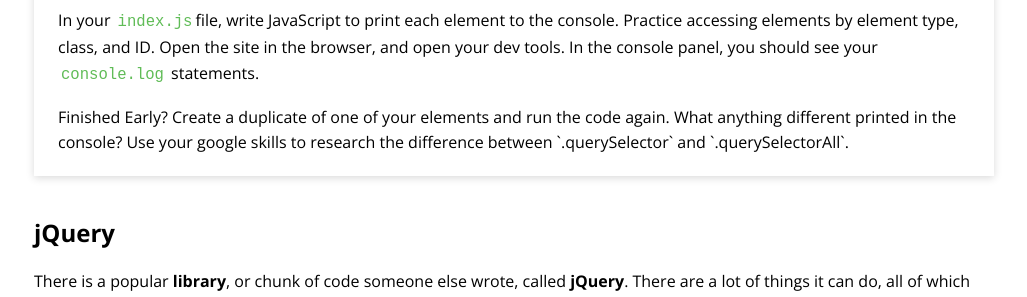
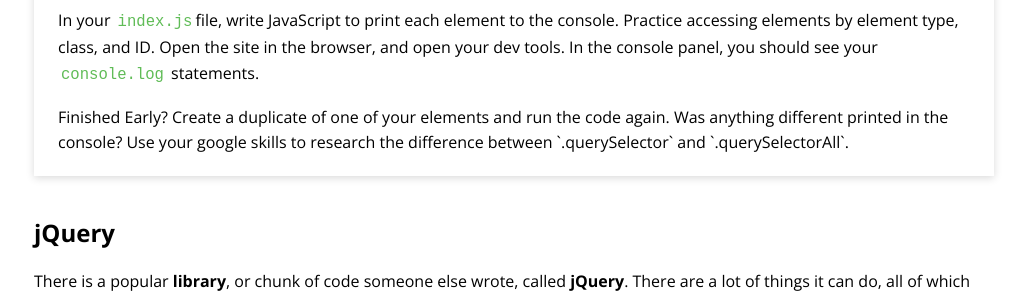
Before and after one commit to ameseee/kwk-curriculum-site, a Jekyll site: the page built from web-app/lessons/dom-manipulation/index.md, in a window 1280 px wide and 900 px high, scrolled down 1647 px. Shown: the part 154-451 px from the top of the window, without its empty margins (126-1153 px from the left). Built offline with Jekyll 4.4.1, drawn with Linux system fonts in a browser that asks for light colours; nearby versions of some CDN libraries.

Commit message:
Reword Try It question

```diff
--- a/web-app/lessons/dom-manipulation/index.md
+++ b/web-app/lessons/dom-manipulation/index.md
@@ -50,7 +50,7 @@ We can also access elements by classes and IDs. Instead of `('h1')` we would nee
   <p>Create a folder called "dom" on your Desktop, and create an HTML and Javascript file inside of it. It's standard to title the JavaScript file <code class="try-it-code">index.js</code>.</p>
   <p>In your <code class="try-it-code">index.html</code>file, write at least 3 HTML elements. Give at least one a class and at least one an ID.</p>
   <p>In your <code class="try-it-code">index.js</code>file, write JavaScript to print each element to the console. Practice accessing elements by element type, class, and ID. Open the site in the browser, and open your dev tools. In the console panel, you should see your <code class="try-it-code">console.log</code> statements.</p>
-  <p>Finished Early? Create a duplicate of one of your elements and run the code again. What anything different printed in the console? Use your google skills to research the difference between `.querySelector` and `.querySelectorAll`.</p>
+  <p>Finished Early? Create a duplicate of one of your elements and run the code again. Was anything different printed in the console? Use your google skills to research the difference between `.querySelector` and `.querySelectorAll`.</p>
 </div>
 
 ## jQuery
```
